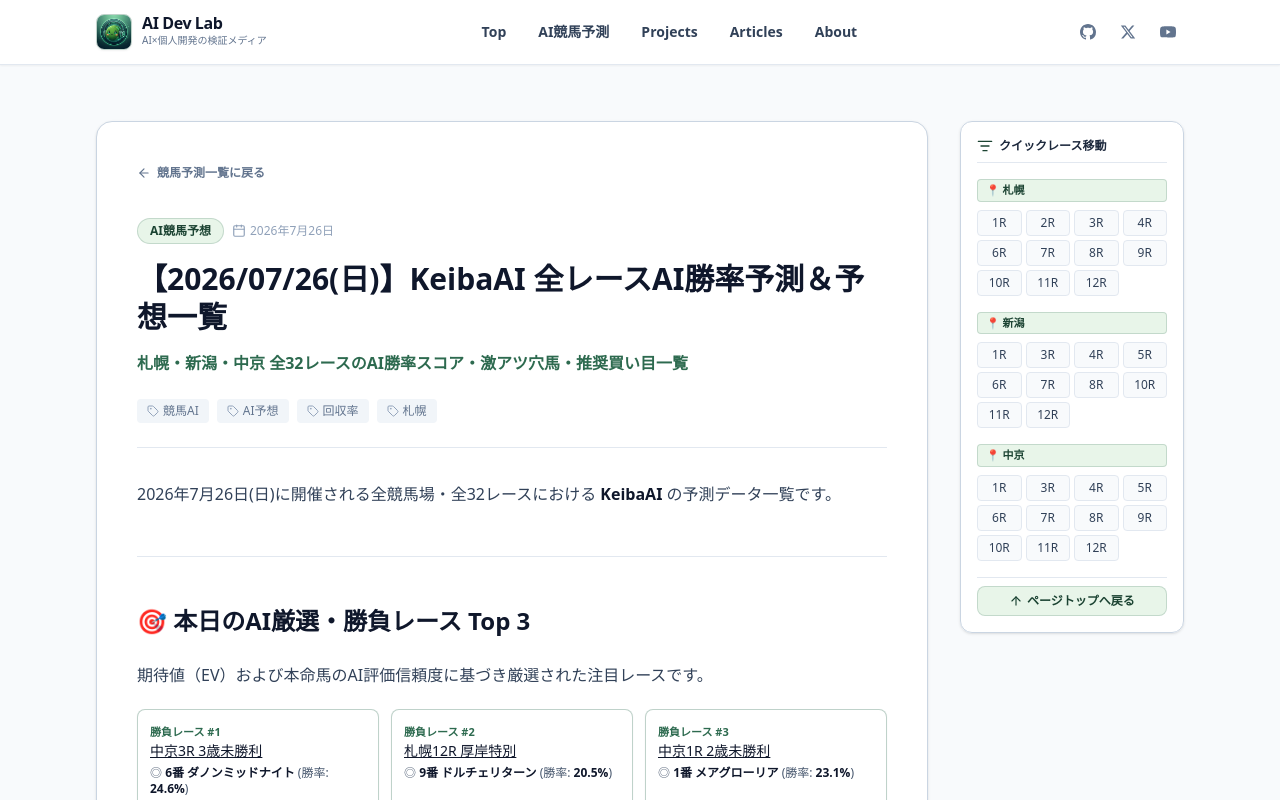
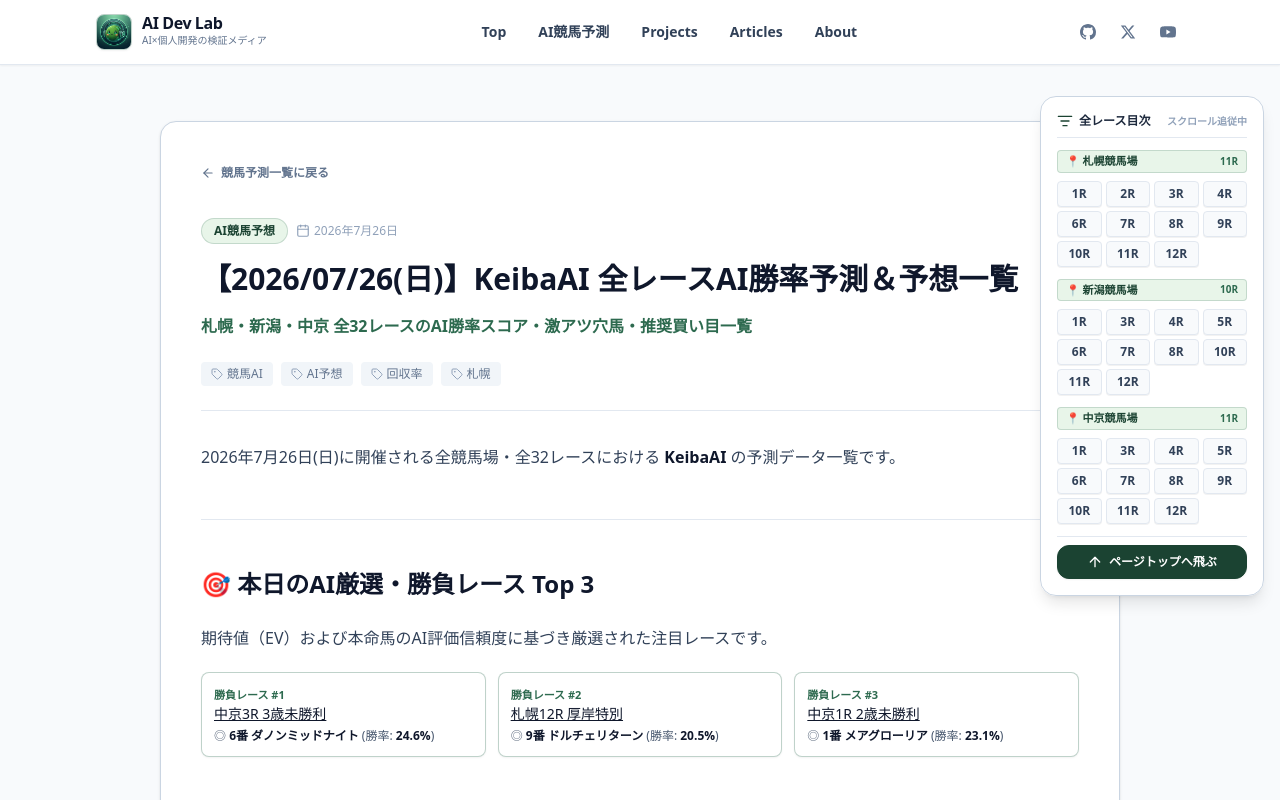
Before and after one commit to UgokuMarimo/ai-dev-lab, a Next.js app: page /predictions/2026-07-26-keiba-ai-predictions in a window 1280 px wide. Shown: the top 800 px of the page. Built offline with nearby package versions, Linux system fonts and the light colour scheme.

Commit message:
fix: change right race navigation to fixed positioning for constant scroll tracking

```diff
--- a/src/app/predictions/[slug]/page.tsx
+++ b/src/app/predictions/[slug]/page.tsx
@@ -38,10 +38,10 @@
   }
 
   return (
-    <div className="py-8 px-4 sm:px-6 lg:px-8 max-w-6xl mx-auto my-6">
-      <div className="flex flex-col xl:flex-row gap-8 items-start">
+    <div className="py-8 px-4 sm:px-6 lg:px-8 max-w-5xl mx-auto my-6 relative">
+      <div className="w-full">
         {/* Main Article Content */}
-        <article className="flex-1 w-full space-y-8 bg-white rounded-2xl border border-slate-300 p-6 sm:p-10 shadow-sm">
+        <article className="w-full space-y-8 bg-white rounded-2xl border border-slate-300 p-6 sm:p-10 shadow-sm">
           {/* Back link */}
           <div>
             <Link
--- a/src/components/predictions/StickyRaceNav.tsx
+++ b/src/components/predictions/StickyRaceNav.tsx
@@ -1,7 +1,7 @@
 'use client';
 
 import React, { useEffect, useState } from 'react';
-import { ArrowUp, ListFilter } from 'lucide-react';
+import { ArrowUp, ListFilter, X, ChevronRight } from 'lucide-react';
 
 interface RaceItem {
   id: string;
@@ -16,6 +16,7 @@
 export default function StickyRaceNav({ content }: StickyRaceNavProps) {
   const [keibajoGroups, setKeibajoGroups] = useState<{ [keibajo: string]: RaceItem[] }>({});
   const [showTopBtn, setShowTopBtn] = useState(false);
+  const [isOpenMobileNav, setIsOpenMobileNav] = useState(false);
 
   useEffect(() => {
     // MDXのテキストからアンカーIDとレース名を抽出
@@ -25,11 +26,10 @@
 
     while ((match = regex.exec(content)) !== null) {
       const anchorId = match[1];
-      const fullRaceName = match[2].trim(); // 例: "札幌1R: 2歳未勝利"
+      const fullRaceName = match[2].trim();
 
-      // 競馬場名抽出 (例: "札幌")
       const keibajo = fullRaceName.substring(0, 2);
-      const raceLabel = fullRaceName.split(':')[0].substring(2).trim(); // 例: "1R"
+      const raceLabel = fullRaceName.split(':')[0].substring(2).trim();
 
       if (!groups[keibajo]) {
         groups[keibajo] = [];
@@ -43,9 +43,8 @@
 
     setKeibajoGroups(groups);
 
-    // スクロール状態の検知
     const handleScroll = () => {
-      if (window.scrollY > 300) {
+      if (window.scrollY > 200) {
         setShowTopBtn(true);
       } else {
         setShowTopBtn(false);
@@ -61,6 +60,7 @@
     if (element) {
       element.scrollIntoView({ behavior: 'smooth', block: 'start' });
     }
+    setIsOpenMobileNav(false);
   };
 
   const scrollToTop = () => {
@@ -69,28 +69,32 @@
 
   return (
     <>
-      {/* PC用 右縦固定のサイドナビゲーション */}
-      <aside className="hidden xl:block w-56 flex-shrink-0">
-        <div className="sticky top-24 bg-white/95 backdrop-blur-xs border border-slate-300 rounded-xl p-4 shadow-sm space-y-4 max-h-[80vh] overflow-y-auto">
-          <div className="flex items-center gap-1.5 font-bold text-slate-800 text-xs border-b border-slate-200 pb-2">
+      {/* PC用 画面追従型 (fixed) 右縦ナビゲーション */}
+      <aside className="hidden xl:block fixed top-24 right-4 z-40 w-56">
+        <div className="bg-white/95 backdrop-blur-md border border-slate-300 rounded-2xl p-4 shadow-lg space-y-3 max-h-[calc(100vh-120px)] overflow-y-auto">
+          <div className="flex items-center justify-between border-b border-slate-200 pb-2">
+            <div className="flex items-center gap-1.5 font-bold text-slate-800 text-xs">
               <ListFilter className="h-4 w-4 text-[#1b4332]" />
-            <span>クイックレース移動</span>
+              <span>全レース目次</span>
+            </div>
+            <span className="text-[10px] text-slate-400 font-semibold">スクロール追従中</span>
           </div>
 
           {Object.keys(keibajoGroups).length === 0 ? (
-            <div className="text-xs text-slate-400">目次を読み込み中...</div>
+            <div className="text-xs text-slate-400 py-2">目次を読み込み中...</div>
           ) : (
             Object.entries(keibajoGroups).map(([keibajo, races]) => (
               <div key={keibajo} className="space-y-1.5">
-                <div className="text-[11px] font-bold text-[#1b4332] bg-[#e8f5e9] px-2 py-0.5 rounded border border-[#2d6a4f]/20">
-                  📍 {keibajo}
+                <div className="text-[11px] font-bold text-[#1b4332] bg-[#e8f5e9] px-2 py-0.5 rounded border border-[#2d6a4f]/20 flex items-center justify-between">
+                  <span>📍 {keibajo}競馬場</span>
+                  <span className="text-[10px] text-[#2d6a4f]">{races.length}R</span>
                 </div>
                 <div className="grid grid-cols-4 gap-1 pt-0.5">
                   {races.map((race) => (
                     <button
                       key={race.id}
                       onClick={() => scrollToAnchor(race.id)}
-                      className="text-xs py-1 px-1 rounded bg-slate-50 hover:bg-[#1b4332] hover:text-white text-slate-700 font-medium transition-colors border border-slate-200 text-center"
+                      className="text-xs py-1 px-1 rounded bg-slate-50 hover:bg-[#1b4332] hover:text-white text-slate-700 font-bold transition-all border border-slate-200 text-center active:scale-95 shadow-2xs"
                       title={race.name}
                     >
                       {race.name}
@@ -104,23 +108,79 @@
           <div className="pt-2 border-t border-slate-200">
             <button
               onClick={scrollToTop}
-              className="w-full flex items-center justify-center gap-1 py-1.5 text-xs font-bold text-[#1b4332] bg-[#e8f5e9] hover:bg-[#2d6a4f] hover:text-white rounded-lg transition-colors border border-[#2d6a4f]/20"
+              className="w-full flex items-center justify-center gap-1.5 py-2 text-xs font-extrabold text-white bg-[#1b4332] hover:bg-[#2d6a4f] rounded-xl transition-all shadow-xs border border-[#1b4332]"
             >
-              <ArrowUp className="h-3.5 w-3.5" /> ページトップへ戻る
+              <ArrowUp className="h-4 w-4" /> ページトップへ飛ぶ
             </button>
           </div>
         </div>
       </aside>
 
-      {/* スマホ・モバイル用 右下浮遊のトップへ戻るボタン */}
+      {/* モバイル・スマホ用 右下固定浮遊ボタン＆メニュー */}
       {showTopBtn && (
+        <div className="xl:hidden fixed bottom-6 right-4 z-50 flex flex-col gap-2 items-end">
+          {/* レース目次トグルボタン */}
+          <button
+            onClick={() => setIsOpenMobileNav(!isOpenMobileNav)}
+            className="p-3 bg-white text-[#1b4332] rounded-full shadow-xl border border-slate-300 font-bold text-xs flex items-center gap-1 active:scale-95 transition-all"
+          >
+            {isOpenMobileNav ? <X className="h-5 w-5" /> : <ListFilter className="h-5 w-5" />}
+          </button>
+
+          {/* トップへ戻るボタン */}
           <button
             onClick={scrollToTop}
             aria-label="ページトップへ戻る"
-          className="xl:hidden fixed bottom-6 right-6 z-50 p-3 bg-[#1b4332] text-white rounded-full shadow-lg hover:bg-[#2d6a4f] transition-all flex items-center justify-center border border-white/30"
+            className="p-3 bg-[#1b4332] text-white rounded-full shadow-xl hover:bg-[#2d6a4f] transition-all flex items-center justify-center border border-white/30 active:scale-95"
           >
             <ArrowUp className="h-5 w-5" />
           </button>
+        </div>
+      )}
+
+      {/* モバイル用 ドロワー目次表示 */}
+      {isOpenMobileNav && (
+        <div className="xl:hidden fixed inset-0 z-40 bg-slate-900/40 backdrop-blur-xs flex justify-end">
+          <div className="w-4/5 max-w-xs bg-white h-full p-5 shadow-2xl overflow-y-auto space-y-4">
+            <div className="flex items-center justify-between border-b border-slate-200 pb-3">
+              <div className="flex items-center gap-2 font-bold text-slate-800 text-sm">
+                <ListFilter className="h-4 w-4 text-[#1b4332]" />
+                <span>レース目次ジャンプ</span>
+              </div>
+              <button onClick={() => setIsOpenMobileNav(false)} className="p-1 text-slate-400 hover:text-slate-600">
+                <X className="h-5 w-5" />
+              </button>
+            </div>
+
+            {Object.entries(keibajoGroups).map(([keibajo, races]) => (
+              <div key={keibajo} className="space-y-2">
+                <div className="text-xs font-bold text-[#1b4332] bg-[#e8f5e9] px-2.5 py-1 rounded-md border border-[#2d6a4f]/20">
+                  📍 {keibajo}競馬場
+                </div>
+                <div className="grid grid-cols-3 gap-1.5">
+                  {races.map((race) => (
+                    <button
+                      key={race.id}
+                      onClick={() => scrollToAnchor(race.id)}
+                      className="text-xs py-1.5 px-2 rounded-lg bg-slate-100 hover:bg-[#1b4332] hover:text-white font-bold text-slate-700 border border-slate-200 text-center"
+                    >
+                      {race.name}
+                    </button>
+                  ))}
+                </div>
+              </div>
+            ))}
+
+            <div className="pt-4 border-t border-slate-200">
+              <button
+                onClick={scrollToTop}
+                className="w-full flex items-center justify-center gap-2 py-2.5 text-xs font-bold text-white bg-[#1b4332] rounded-xl"
+              >
+                <ArrowUp className="h-4 w-4" /> ページトップへ
+              </button>
+            </div>
+          </div>
+        </div>
       )}
     </>
   );
```
Lines whose indentation alone changed are shown as unchanged.
